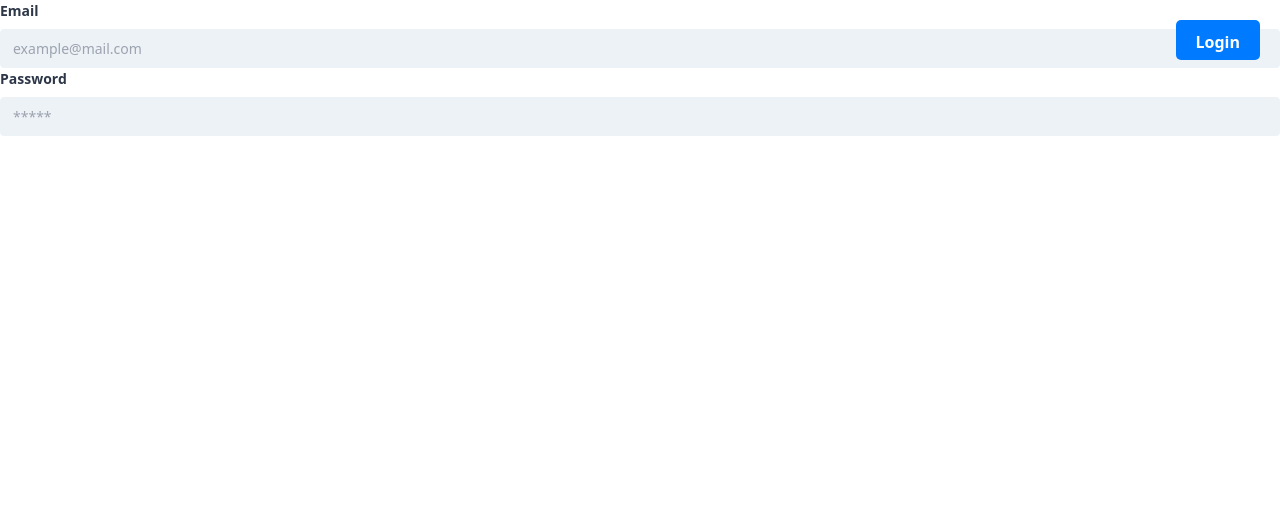
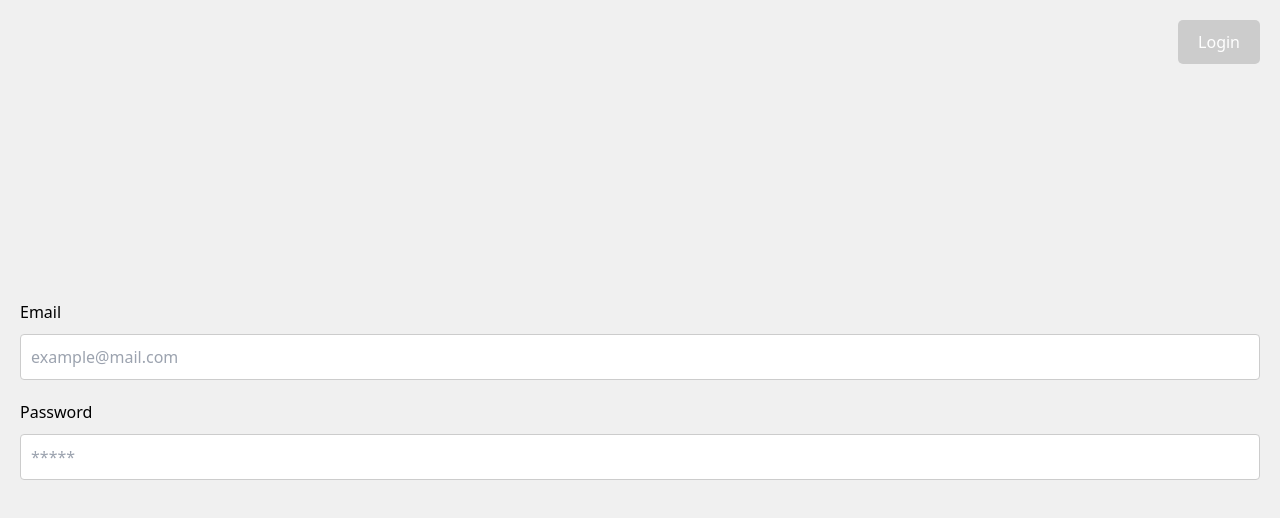
Before and after one commit to IndividualZenbo21/frontend-skripsi, a React (Vite) app: page /frontend-skripsi/login in a window 1280 px wide. Shown: the top 518 px of the page. Built offline with nearby package versions, Linux system fonts and the light colour scheme.

Commit message:
fix login css

```diff
--- a/src/components/Fragments/styles/LoginPage.css
+++ b/src/components/Fragments/styles/LoginPage.css
@@ -1,38 +1,42 @@
-.email-label,
-.password-label {
-    display: block;
-    color: #2d3748;
-    font-size: 0.875rem;
-    font-weight: 700;
-    margin-bottom: 0.5rem;
+.login-form {
+    display: flex;
+    flex-direction: column;
+    justify-content: center;
+    align-items: center;
+    height: 100vh;
+    background-color: #f0f0f0;
+    padding: 20px;
+    box-sizing: border-box;
 }
 
-.email-input,
-.password-input {
+.mb-6 {
+    margin-bottom: 20px;
+    width: 100%;
+}
+
+.email-input, .password-input {
+    width: 100%;
+    padding: 10px;
+    border: 1px solid #ccc;
+    border-radius: 4px;
+    box-sizing: border-box;
+}
+
+.email-label, .password-label {
     display: block;
-    width: 100%;
-    padding: 0.5rem 0.75rem;
-    font-size: 0.875rem;
-    line-height: 1.5;
-    color: #2d3748;
-    background-color: #edf2f7;
-    border: 1px solid #edf2f7;
-    border-radius: 0.25rem;
-    transition: background-color 0.15s ease-in-out, border-color 0.15s ease-in-out, box-shadow 0.15s ease-in-out;
+    margin-bottom: 10px;
 }
 
 .login-button {
-    display: inline-block;
-    height: 2.5rem;
-    padding: 0.375rem 0.75rem;
-    font-size: 1rem;
-    font-weight: 600;
-    line-height: 1.5;
-    color: #fff;
-    text-align: center;
-    vertical-align: middle;
-    background-color: #3182ce;
-    border: 1px solid transparent;
-    border-radius: 0.375rem;
-    transition: color 0.15s ease-in-out, background-color 0.15s ease-in-out, border-color 0.15s ease-in-out, box-shadow 0.15s ease-in-out;
+    padding: 10px 20px;
+    background-color: #007BFF;
+    color: white;
+    border: none;
+    border-radius: 4px;
+    cursor: pointer;
 }
+
+.login-button:disabled {
+    background-color: #ccc;
+    cursor: not-allowed;
+}
```
